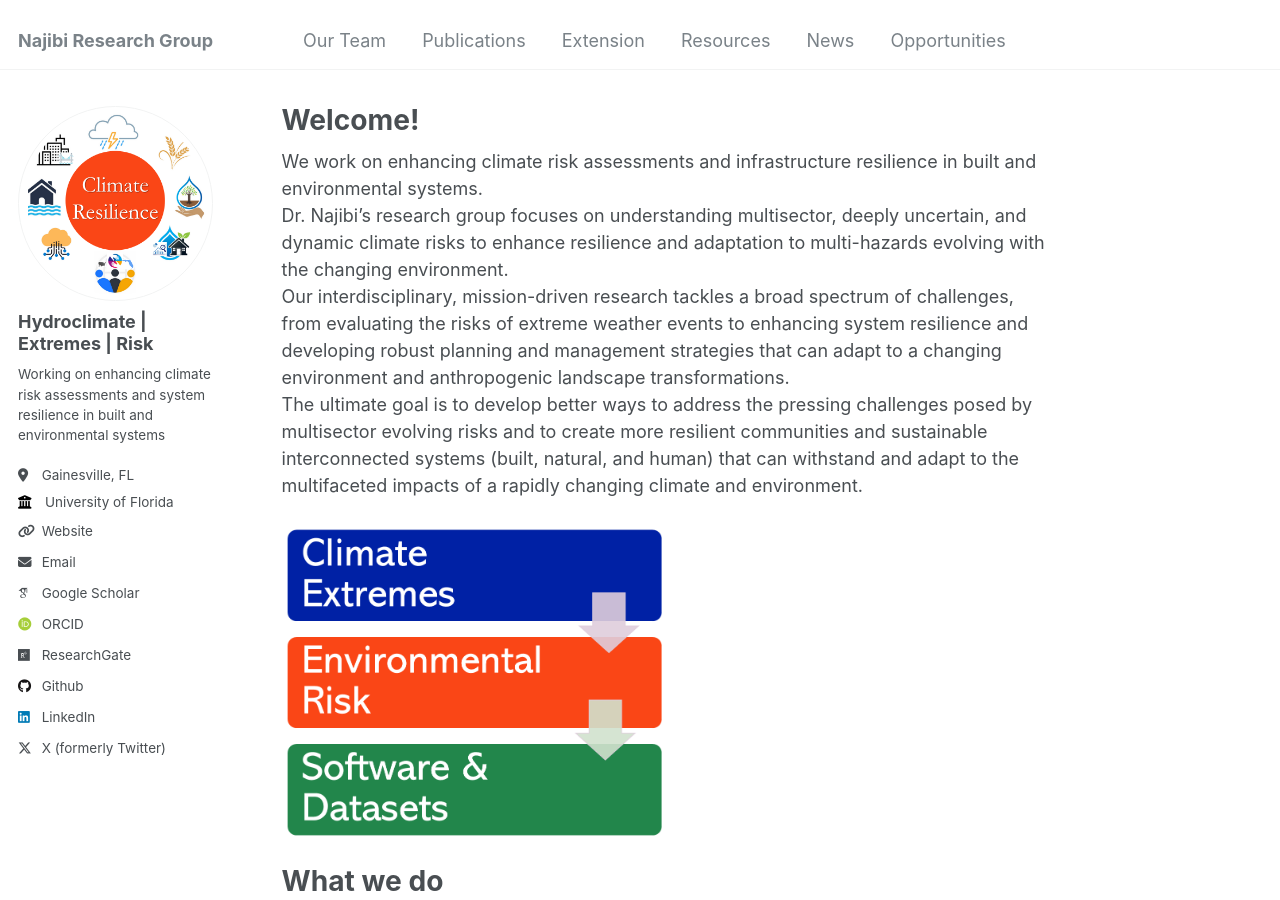
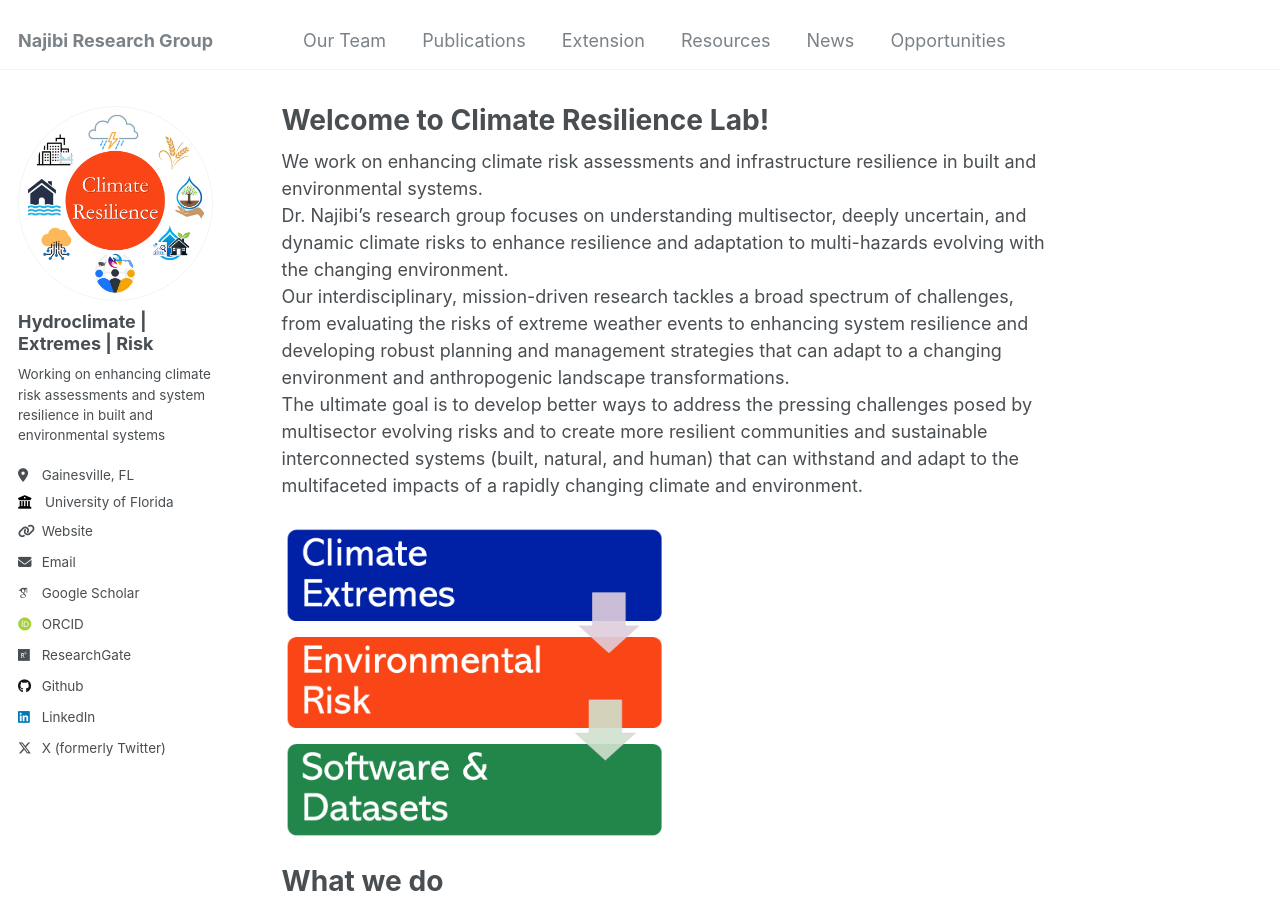
Before and after one commit to nassernajibi/lab, a Jekyll site: the page built from _pages/about.md, in a window 1280 px wide and 900 px high. Built offline with Jekyll 4.4.1, drawn with Linux system fonts in a browser that asks for light colours; some web fonts are replaced.

Commit message:
Update about title

```diff
--- a/_pages/about.md
+++ b/_pages/about.md
@@ -1,6 +1,6 @@
 ---
 permalink: /
-title: "Welcome!"
+title: "Welcome to Climate Resilience Lab!"
 author_profile: true
 redirect_from:
   - /about/
```
